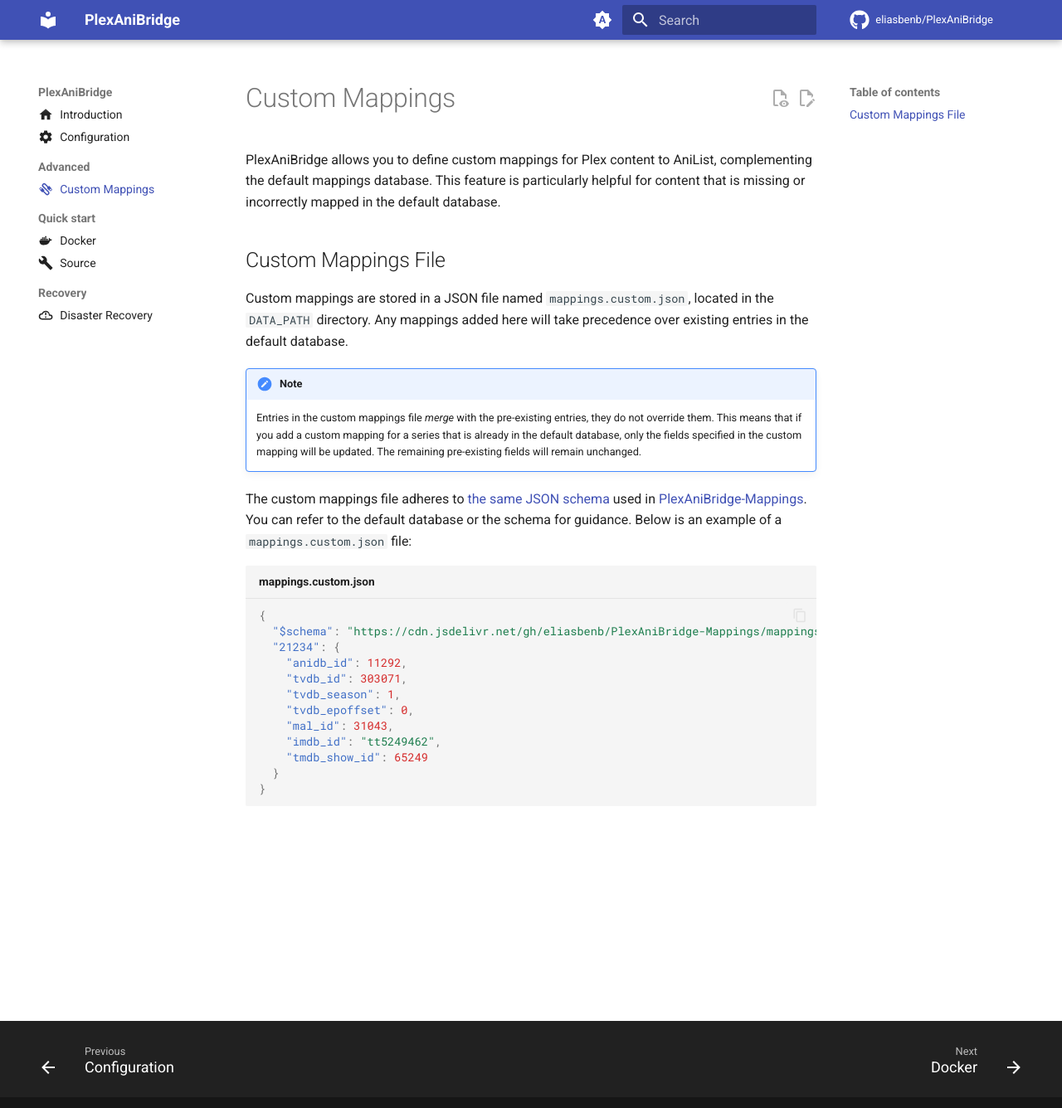
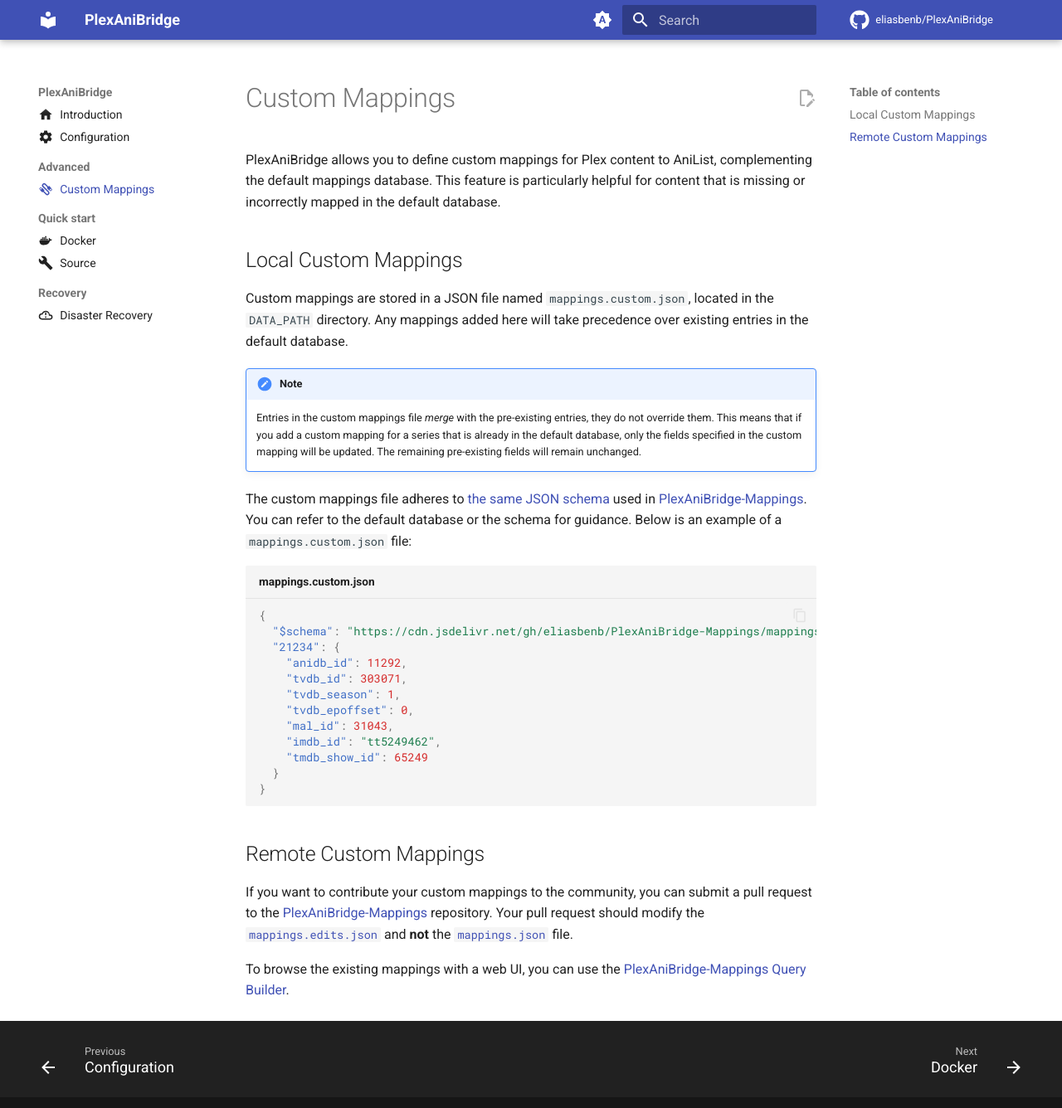
Before and after one commit to eliasbenb/PlexAniBridge, an MkDocs documentation site: the page built from docs/advanced/custom-mappings.md, in a window 1280 px wide and 1347 px high. Shown: the top 1336 px of the window at 83% size. Built offline with MkDocs 1.6.1 and Material for MkDocs 9.7.7, drawn with Linux system fonts in a browser that asks for light colours; comment, search, counter and statistics services are not loaded.

Commit message:
docs: Minor docs improvements

````diff
--- a/docs/advanced/custom-mappings.md
+++ b/docs/advanced/custom-mappings.md
@@ -7,7 +7,7 @@
 
 PlexAniBridge allows you to define custom mappings for Plex content to AniList, complementing the default mappings database. This feature is particularly helpful for content that is missing or incorrectly mapped in the default database.
 
-## Custom Mappings File
+## Local Custom Mappings
 
 Custom mappings are stored in a JSON file named `mappings.custom.json`, located in the `DATA_PATH` directory. Any mappings added here will take precedence over existing entries in the default database.
 
@@ -20,3 +20,9 @@
 ```json title="mappings.custom.json"
 --8<-- "mappings.example.json"
 ```
+
+## Remote Custom Mappings
+
+If you want to contribute your custom mappings to the community, you can submit a pull request to the [PlexAniBridge-Mappings](https://github.com/eliasbenb/PlexAniBridge-Mappings) repository. Your pull request should modify the [`mappings.edits.json`](https://github.com/eliasbenb/PlexAniBridge-Mappings/blob/main/mappings.edits.json) and **not** the [`mappings.json`](https://github.com/eliasbenb/PlexAniBridge-Mappings/blob/main/mappings.json) file.
+
+To browse the existing mappings with a web UI, you can use the [PlexAniBridge-Mappings Query Builder](https://plexanibridge-mappings.elias.eu.org).
--- a/docs/requirements.txt
+++ b/docs/requirements.txt
@@ -19,6 +19,7 @@
 mkdocs-extensions==0.1.2
 mkdocs-get-deps==0.2.0
 mkdocs-git-revision-date-localized-plugin==1.3.0
+mkdocs-git-tag-plugin==0.1.0
 mkdocs-material==9.5.49
 mkdocs-material-extensions==1.3.1
 packaging==24.2
--- a/mkdocs.yml
+++ b/mkdocs.yml
@@ -7,7 +7,7 @@
 extra:
   generator: false
 plugins:
-  - git-revision-date-localized
+  - git-tag
   - search
 theme:
   name: material
@@ -16,7 +16,6 @@
   features:
     - announce.dismiss
     - content.action.edit
-    - content.action.view
     - content.code.annotate
     - content.code.copy
     # - content.code.select
````
Also changed, not shown: docs/configuration.md (+1 -1 lines), docs/index.md (+2 -0 lines), docs/quick-start/docker.md (+1 -1 lines).
